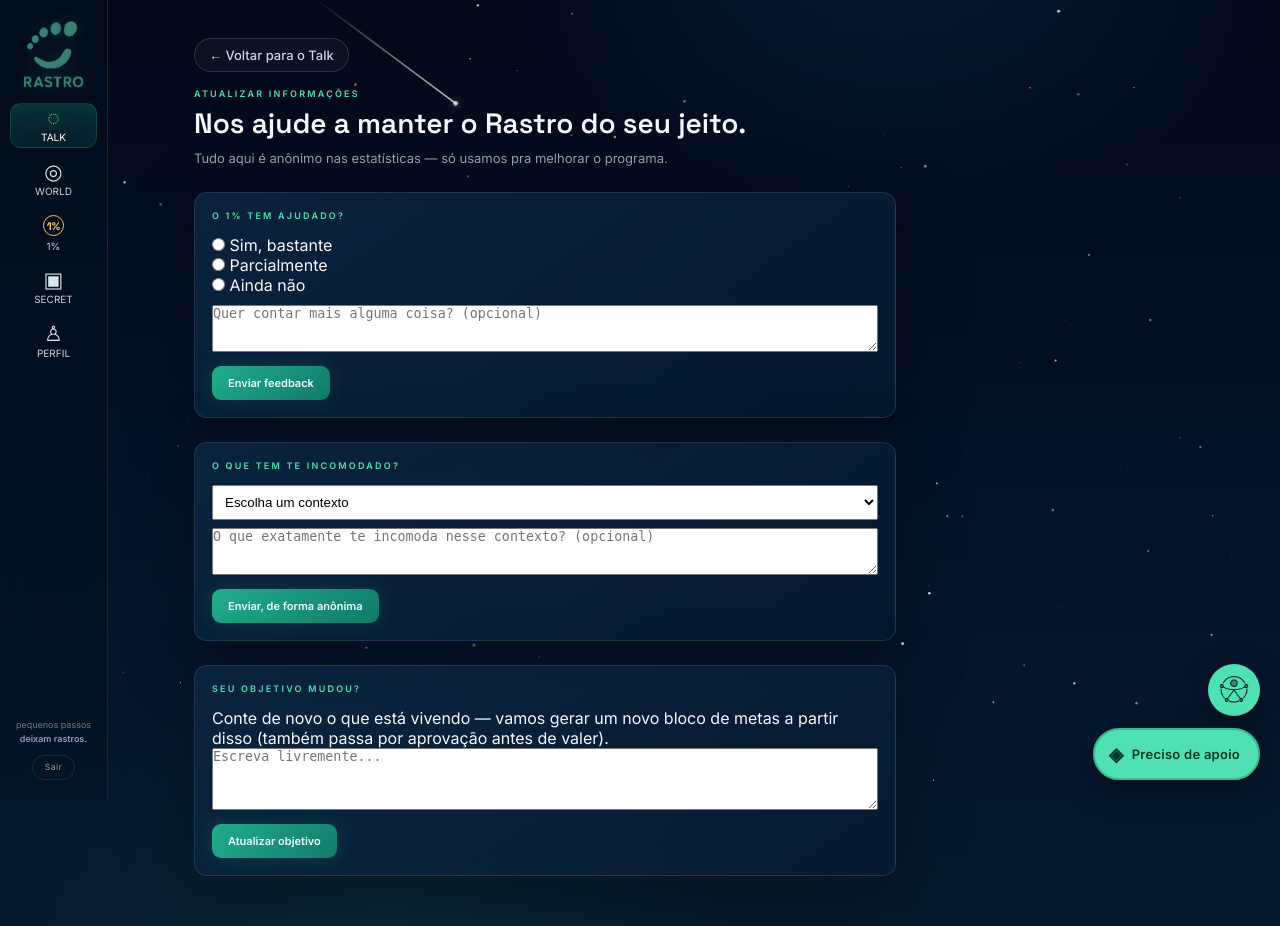
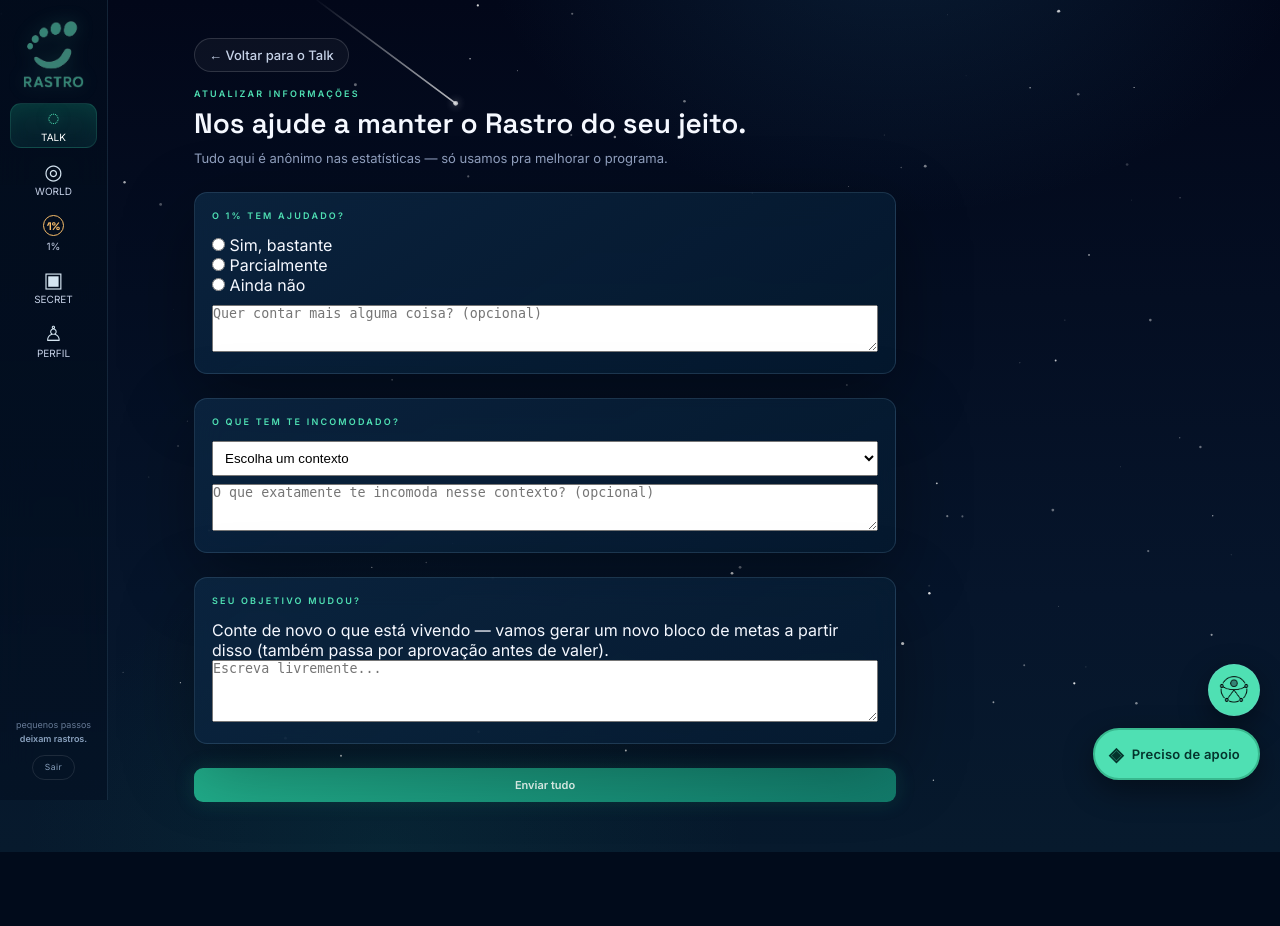
Before and after one commit to samandralves/RASTRO, a Flask app: page /atualizar-informacoes in a window 1280 px wide. After the commit the page ends 852 px from the top, so only its background shows below. Run offline with Flask 3, Linux system fonts and the light colour scheme; the visitor is signed in with stand-in values (Sample User, id 1).

Commit message:
Update atualizar_informacoes.html

```diff
--- a/templates/user/atualizar_informacoes.html
+++ b/templates/user/atualizar_informacoes.html
@@ -39,19 +39,18 @@
     <p>Tudo aqui é anônimo nas estatísticas — só usamos pra melhorar o programa.</p>
   </div>
 
-  <div class="talk-layout">
+  <form method="post" action="{{ url_for('main.atualizar_tudo') }}" class="talk-layout">
     <div class="talk-main" style="display:flex;flex-direction:column;gap:24px;">
 
-      <form method="post" action="{{ url_for('main.atualizar_feedback') }}" class="side-card">
+      <div class="side-card">
         <p class="eyebrow">O 1% TEM AJUDADO?</p>
         <label><input type="radio" name="helped" value="sim" required> Sim, bastante</label><br>
         <label><input type="radio" name="helped" value="parcialmente"> Parcialmente</label><br>
         <label><input type="radio" name="helped" value="nao"> Ainda não</label>
         <textarea name="comment" rows="3" placeholder="Quer contar mais alguma coisa? (opcional)" style="width:100%;margin-top:10px;"></textarea>
-        <button type="submit" class="send-btn" style="margin-top:10px;">Enviar feedback</button>
-      </form>
+      </div>
 
-      <form method="post" action="{{ url_for('main.atualizar_satisfacao') }}" class="side-card">
+      <div class="side-card">
         <p class="eyebrow">O QUE TEM TE INCOMODADO?</p>
         <select name="context" required style="width:100%;padding:8px;margin-bottom:8px;">
           <option value="" disabled selected>Escolha um contexto</option>
@@ -60,17 +59,17 @@
           {% endfor %}
         </select>
         <textarea name="reason_text" rows="3" placeholder="O que exatamente te incomoda nesse contexto? (opcional)" style="width:100%;"></textarea>
-        <button type="submit" class="send-btn" style="margin-top:10px;">Enviar, de forma anônima</button>
-      </form>
+      </div>
 
-      <form method="post" action="{{ url_for('main.atualizar_objetivo') }}" class="side-card">
+      <div class="side-card">
         <p class="eyebrow">SEU OBJETIVO MUDOU?</p>
         <p>Conte de novo o que está vivendo — vamos gerar um novo bloco de metas a partir disso (também passa por aprovação antes de valer).</p>
         <textarea name="text" rows="4" placeholder="Escreva livremente..." style="width:100%;" required></textarea>
-        <button type="submit" class="send-btn" style="margin-top:10px;">Atualizar objetivo</button>
-      </form>
+      </div>
+
+      <button type="submit" class="send-btn">Enviar tudo</button>
 
     </div>
-  </div>
+  </form>
 </section>
 {% endblock %}
```
